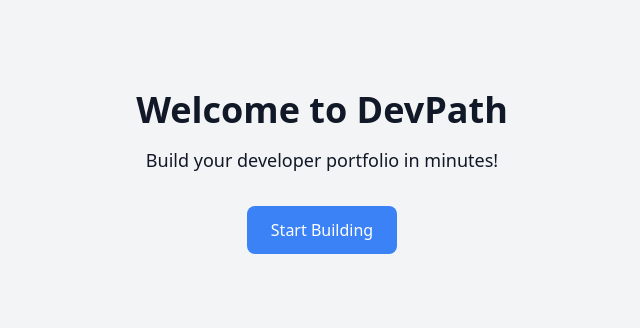
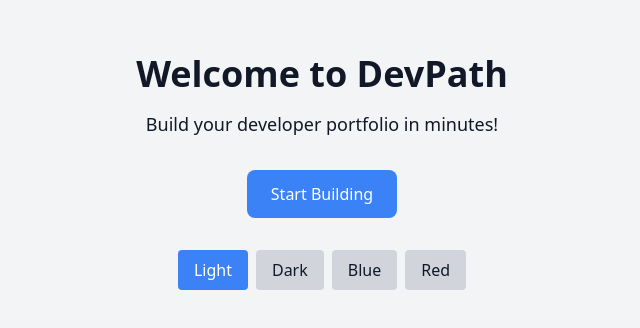
Before and after one commit to Boonerd/dev-portfolio-projects, a React (Vite) app: page / in a window 1280 px wide. Shown: the part 228-556 px from the top of the page, without its empty margins (318-958 px from the left). Built offline with nearby package versions, Linux system fonts and the light colour scheme.

Commit message:
Move ThemeSwitcher to Home page

```diff
--- a/src/pages/Home.jsx
+++ b/src/pages/Home.jsx
@@ -1,4 +1,5 @@
 import { Link } from 'react-router-dom';
+import ThemeSwitcher from '../components/ThemeSwitcher';
 
 function Home() {
   return (
@@ -10,6 +11,9 @@ function Home() {
           Start Building
         </button>
       </Link>
+      <div className="mt-8">
+        <ThemeSwitcher />
+      </div>
     </div>
   );
 }
```
